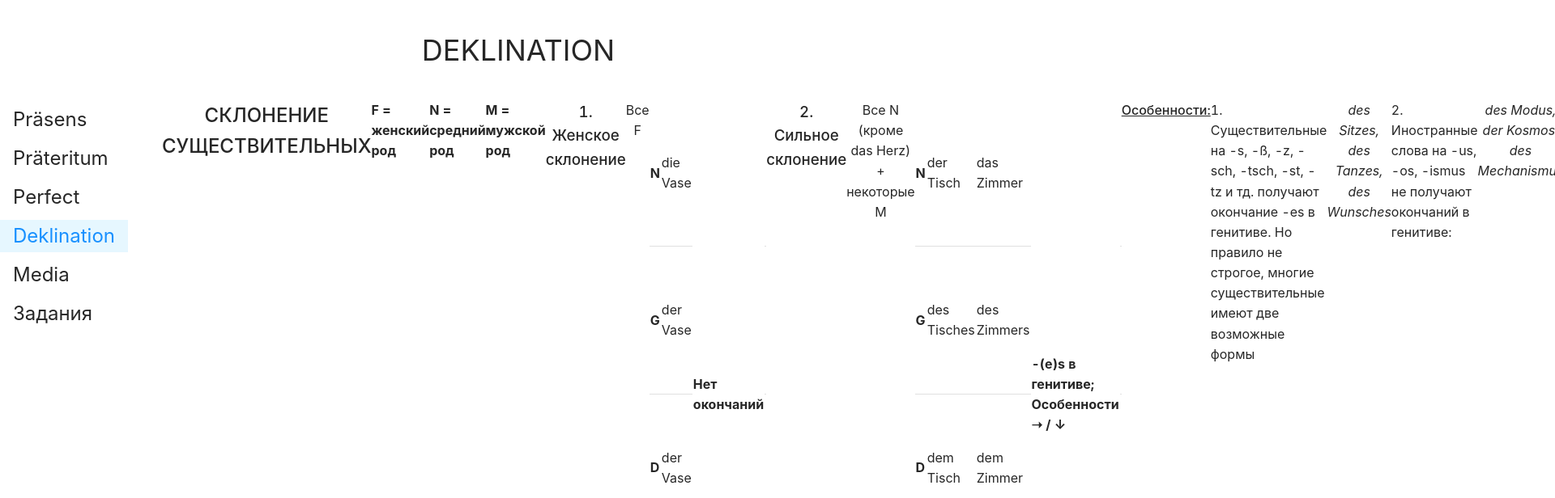
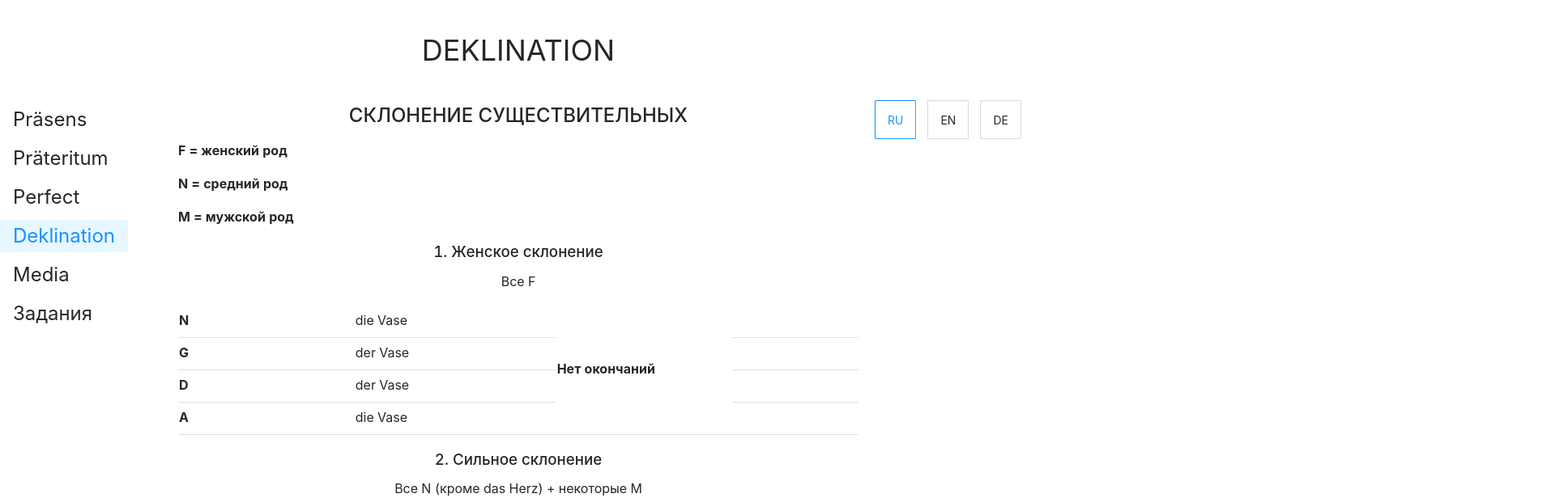
Before and after one commit to Guseff/german-proj, a React app: page /deklination in a window 1280 px wide. Shown: the top 616 px of the page at 81% size, 1920 px wide, since content can reach past the window. Built offline with nearby package versions, Linux system fonts and the light colour scheme.

Commit message:
fix deklination styles

```diff
--- a/src/views/Deklination.jsx
+++ b/src/views/Deklination.jsx
@@ -1,13 +1,17 @@
 import React from 'react';
+import { Layout } from 'antd';
 import { useTranslation } from 'react-i18next';
 
 import PageTemplate from '../components/common/PageTemplate';
+
+const { Content } = Layout;
 
 const Deklination = () => {
   const { t } = useTranslation();
 
   return (
     <PageTemplate>
+      <Content className="page-content">
         <h2 className="centered">{t('deklination.title')}</h2>
         <p className="bold">{t('deklination.gens.1')}</p>
         <p className="bold">{t('deklination.gens.2')}</p>
@@ -79,7 +83,9 @@ const Deklination = () => {
         <p>{t('deklination.s.5')}</p>
         <p className="centered cursive">des Sitzes, des Tanzes, des Wunsches</p>
         <p>{t('deklination.s.6')}</p>
-      <p className="centered cursive">des Modus, der Kosmos, des Mechanismus</p>
+        <p className="centered cursive">
+          des Modus, der Kosmos, des Mechanismus
+        </p>
         <p />
         <h3 className="centered">{t('3.N-declension.title')}</h3>
         <p className="centered">{t('deklination.n.1')}</p>
@@ -125,8 +131,8 @@ const Deklination = () => {
         <p className="centered cursive">
           der Löwe, der Zeuge, der Finne, der Schwede, der Pole, der Belarusse,
           der Grieche, der Ire, der Schotte, der Affe, der Hase, der Rabe, der
-        Matrose, der Kollege, der Experte, der Heide, der Junge, der Kunde, der
-        Neffe
+          Matrose, der Kollege, der Experte, der Heide, der Junge, der Kunde,
+          der Neffe
         </p>
         <p>{t('deklination.n.7')}</p>
         <p className="red bold">{t('deklination.Leut')}</p>
@@ -140,7 +146,9 @@ const Deklination = () => {
           der Bär. der Held, der Zar, der Narr, der Prinz, der Mensch, der Tor,
           der Graf
         </p>
-      <p>+ der Tyrann, der Barbar, der Bauer, der Kamerad, der Vorfahr u.a.</p>
+        <p>
+          + der Tyrann, der Barbar, der Bauer, der Kamerad, der Vorfahr u.a.
+        </p>
         <h3 className="centered">{t('4.declension.mix.title')}</h3>
         <p className="centered">{t('deklination.mix.1')}</p>
         <p className="centered">
@@ -202,7 +210,11 @@ const Deklination = () => {
               <td className="mid-cell">die Becher</td>
               <td className="mid-cell">die Flagen</td>
               <td className="mid-cell">die Fans</td>
-            <td rowSpan="3" colSpan="3" className="low-cell bold-cell centered">
+              <td
+                rowSpan="3"
+                colSpan="3"
+                className="low-cell bold-cell centered"
+              >
                 {t('deklination.pl.2')}
               </td>
             </tr>
@@ -230,6 +242,7 @@ const Deklination = () => {
             </tr>
           </tbody>
         </table>
+      </Content>
     </PageTemplate>
   );
 };
```
Lines whose indentation alone changed are shown as unchanged.
